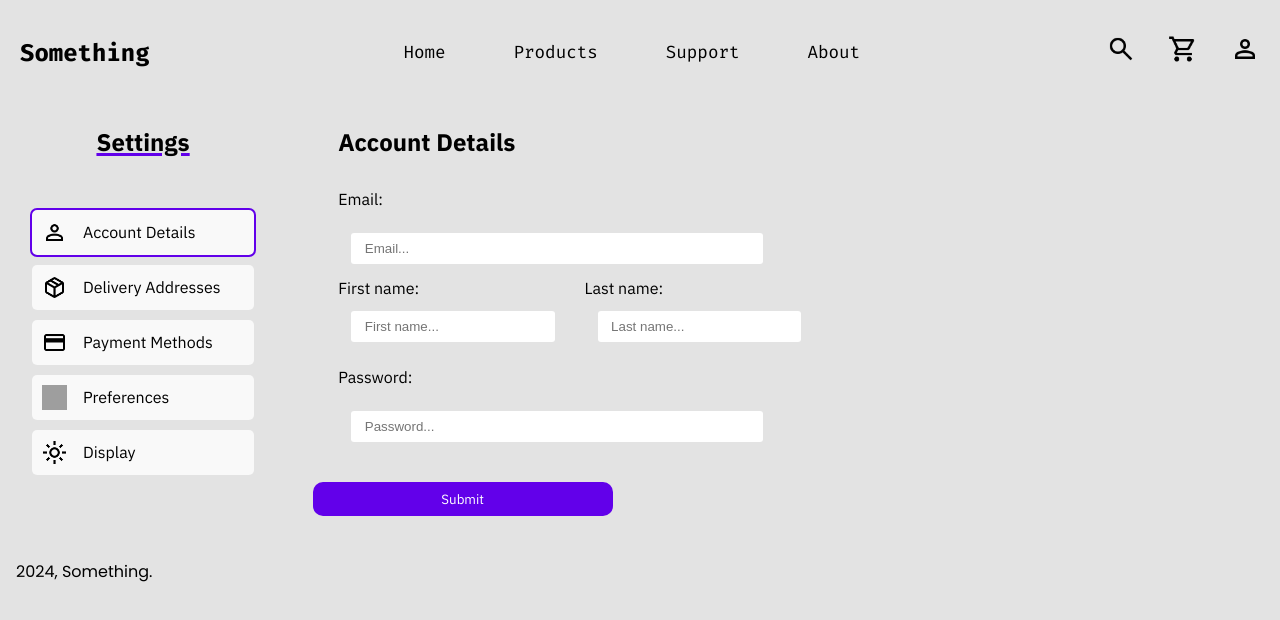
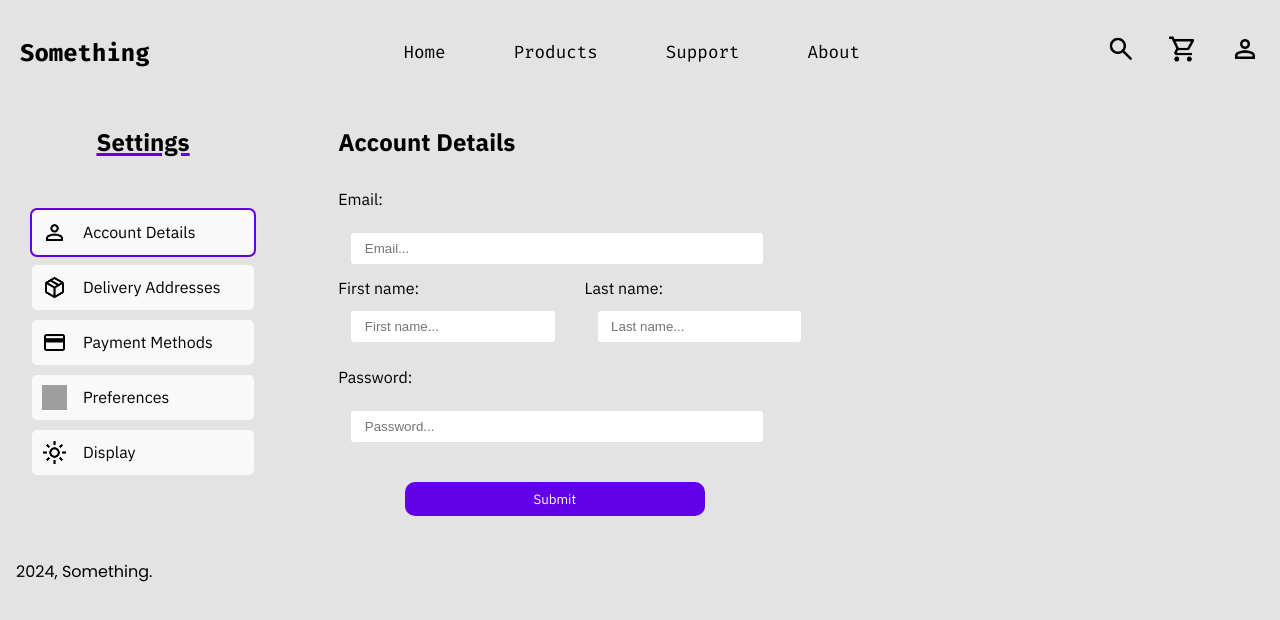
Before and after one commit to MonkyMars/Something-Keyboards, a Next.js app: page /account in a window 1280 px wide. Shown: the top 620 px of the page. Built offline with nearby package versions, Linux system fonts and the light colour scheme; grey boxes are pictures that could not be loaded; a web font is replaced by a local one.

Commit message:
added button to the middle

```diff
--- a/styles/Account.module.css
+++ b/styles/Account.module.css
@@ -101,11 +101,8 @@
     }
   }
 }
-
 .section form button{
   position: relative;
-  left: 50%;
-  transform: translate(-125%, 0);
   margin: 2em 0;
   display: flex;
   width: 300px;
@@ -119,8 +116,9 @@
   color: #fff;
   font-family: var(--font-product);
   transition: transform 0.2s;
+  margin-left: 5em;
   &:hover{
-    transform: translate(-125%, -2px)
+    transform: translateY(-2px)
   }
   &:focus{
     outline: 3px solid var(--secondary);
```
